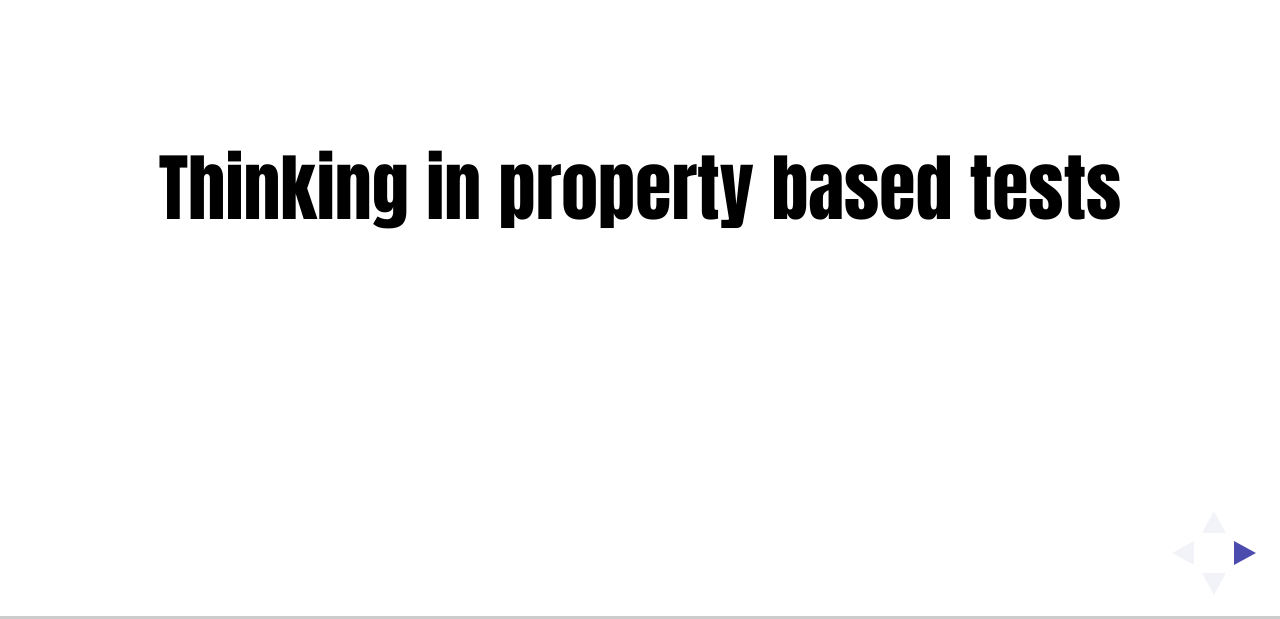
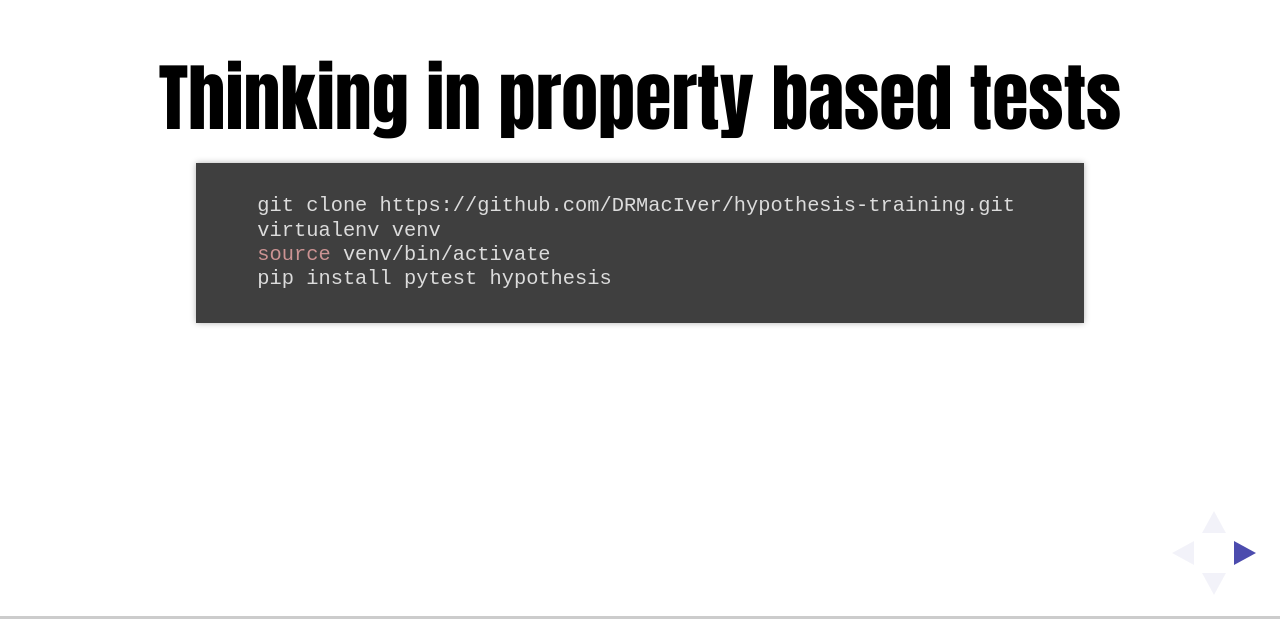
Before and after one commit to DRMacIver/hypothesis-training, a plain HTML site: page index.html in a window 1280 px wide. Shown: the part 181-800 px from the top of the page. Drawn offline with Linux system fonts and the light colour scheme; a web font is replaced by a local one.

Commit message:
Add setup instructions

```diff
--- a/index.html
+++ b/index.html
@@ -68,6 +68,12 @@
 
 <section>
   <h1>Thinking in property based tests</h1>
+<pre class=output><code class=bash data-trim>
+git clone https://github.com/DRMacIver/hypothesis-training.git
+virtualenv venv
+source venv/bin/activate
+pip install pytest hypothesis
+</code></pre>
 </section>
 
 
```
